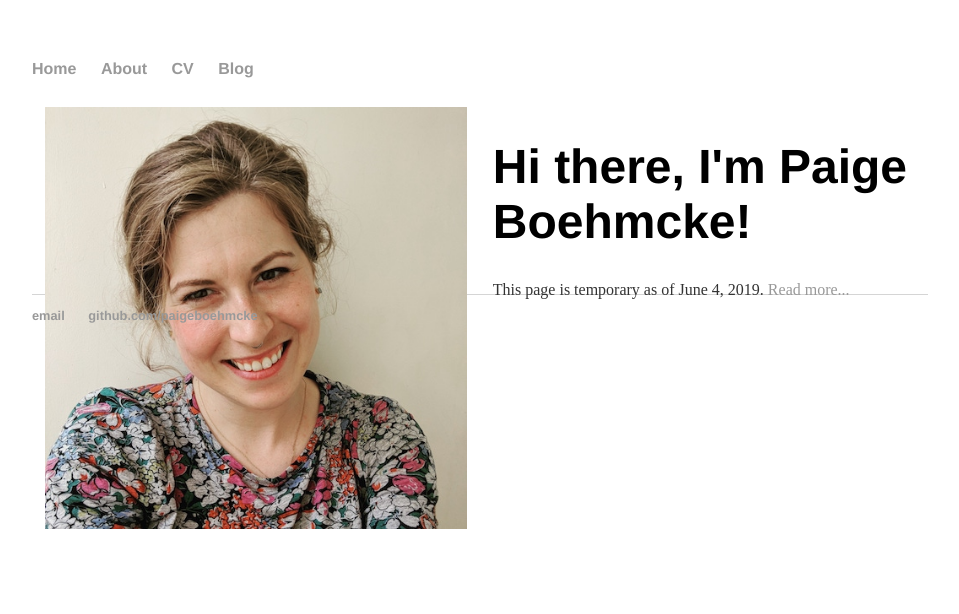
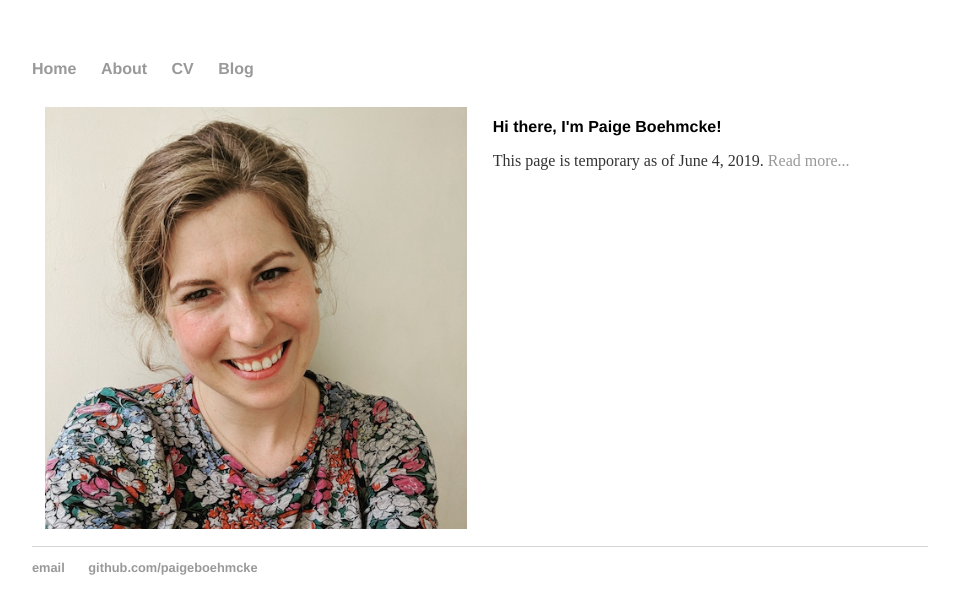
Before and after one commit to paigeboehmcke/paigeboehmcke.github.io, a Jekyll site: the page built from index.html, in a window 1280 px wide. Shown: the top 614 px of the page, without its empty margins (160-1119 px from the left). Built offline with Jekyll 4.4.1, drawn with Linux system fonts in a browser that asks for light colours.

Commit message:
Update main.css

```diff
--- a/css/main.css
+++ b/css/main.css
@@ -20,12 +20,12 @@ a:hover {
     text-decoration: underline;
 }
 h1 {
-    font-size: var(--f, 3em);
+    font-size: calc(var(--h)/3);
     font-family:'Helvetica', 'Arial', 'Sans-Serif';
 }
 p {
-    font-size: calc(var(--f)/2);
-    line-height: calc(var(--f)*1.4/3);
+    font-size: calc(var(--h)/6);
+    line-height: calc(var(--f)*1.4/9);
     color: #333;
 }
 footer {
@@ -43,7 +43,7 @@ ul.posts li {
 .container {
     display: flex; /* equal height of the children */
     flex-wrap: wrap;
-    height: var(--h, 200px);
+    height: var(--h, 20%);
 }
 .blurb {
     padding: .8em;
```
